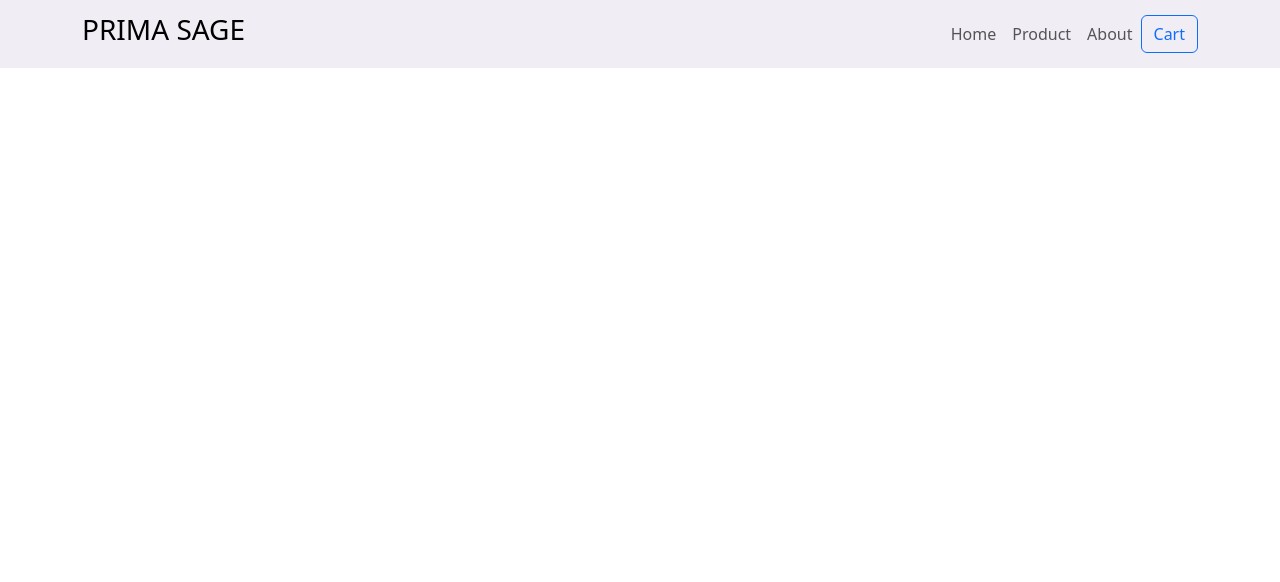
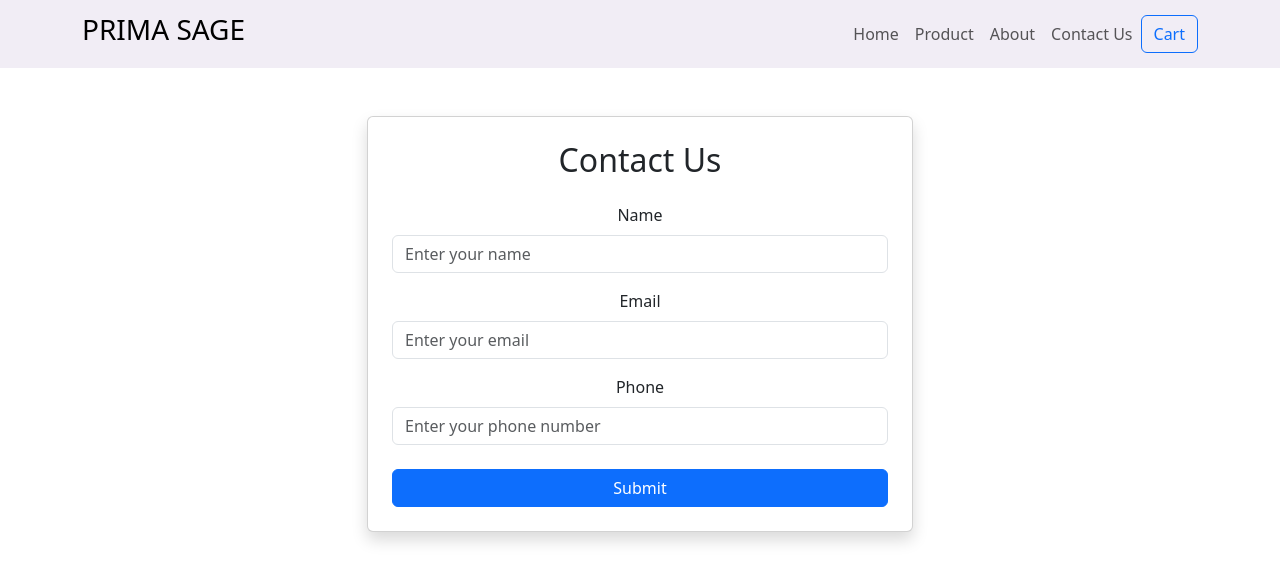
Before and after one commit to sabareesanrajkumar/prima-saga-ecommerce, a React (Create React App) app in the folder client/: page /ContactUs in a window 1280 px wide. Shown: the top 582 px of the page. Built offline with nearby package versions, Linux system fonts and the light colour scheme.

Commit message:
contact us page

```diff
--- a/client/package.json
+++ b/client/package.json
@@ -7,6 +7,7 @@
     "@testing-library/jest-dom": "^6.6.3",
     "@testing-library/react": "^16.3.0",
     "@testing-library/user-event": "^13.5.0",
+    "axios": "^1.8.4",
     "bootstrap": "^5.3.5",
     "react": "^19.1.0",
     "react-bootstrap": "^2.10.9",
--- a/client/src/App.js
+++ b/client/src/App.js
@@ -5,7 +5,7 @@ import { BrowserRouter as Router, Routes, Route } from 'react-router-dom';
 import Home from './Pages/Home';
 import Product from './Pages/Product';
 import About from './Pages/About';
-
+import ContactUs from './Pages/ContactUs';
 import { CartProvider } from './Components/Cart/CartContext';
 
 function App() {
@@ -18,6 +18,7 @@ function App() {
             <Route path="/" element={<Home />} />
             <Route path="/Product" element={<Product />} />
             <Route path="/About" element={<About />} />
+            <Route path="/ContactUs" element={<ContactUs />} />
           </Routes>
         </Router>
       </CartProvider>
--- a/client/src/Components/NavBar/NavBar.jsx
+++ b/client/src/Components/NavBar/NavBar.jsx
@@ -34,6 +34,9 @@ const NavBar = () => {
               <Nav.Link as={Link} to="/about">
                 About
               </Nav.Link>
+              <Nav.Link as={Link} to="/contactus">
+                Contact Us
+              </Nav.Link>
             </Nav>
           </Navbar.Collapse>
           <Button variant="outline-primary" onClick={handleShow}>
--- /dev/null
+++ b/client/src/Pages/ContactUs.jsx
@@ -0,0 +1,104 @@
+import React, { useState } from 'react';
+import axios from 'axios';
+import {
+  Form,
+  Button,
+  Container,
+  Alert,
+  Row,
+  Col,
+  Card,
+} from 'react-bootstrap';
+
+const ContactUs = () => {
+  const [userData, setUserData] = useState({
+    name: '',
+    email: '',
+    phone: '',
+  });
+
+  const [message, setMessage] = useState('');
+  const [variant, setVariant] = useState('');
+
+  const firebaseUrl =
+    'https://react-guided-project-default-rtdb.asia-southeast1.firebasedatabase.app/contacts.json';
+  const handleChange = (e) => {
+    setUserData((prevData) => ({
+      ...prevData,
+      [e.target.name]: e.target.value,
+    }));
+  };
+
+  const handleSubmit = async (e) => {
+    e.preventDefault();
+    try {
+      await axios.post(firebaseUrl, userData);
+      setVariant('success');
+      setMessage('Submitted successfully!');
+      setUserData({ name: '', email: '', phone: '' });
+    } catch (error) {
+      console.error('Error submitting:', error);
+      setVariant('danger');
+      setMessage('Submission failed. Please try again.');
+    }
+  };
+
+  return (
+    <Container className="my-5">
+      <Row className="justify-content-center">
+        <Col md={6}>
+          <Card className="shadow p-4">
+            <h2 className="text-center mb-4">Contact Us</h2>
+            {message && <Alert variant={variant}>{message}</Alert>}
+
+            <Form onSubmit={handleSubmit}>
+              <Form.Group className="mb-3" controlId="formName">
+                <Form.Label>Name</Form.Label>
+                <Form.Control
+                  type="text"
+                  name="name"
+                  value={userData.name}
+                  onChange={handleChange}
+                  placeholder="Enter your name"
+                  required
+                />
+              </Form.Group>
+
+              <Form.Group className="mb-3" controlId="formEmail">
+                <Form.Label>Email</Form.Label>
+                <Form.Control
+                  type="email"
+                  name="email"
+                  value={userData.email}
+                  onChange={handleChange}
+                  placeholder="Enter your email"
+                  required
+                />
+              </Form.Group>
+
+              <Form.Group className="mb-4" controlId="formPhone">
+                <Form.Label>Phone</Form.Label>
+                <Form.Control
+                  type="tel"
+                  name="phone"
+                  value={userData.phone}
+                  onChange={handleChange}
+                  placeholder="Enter your phone number"
+                  required
+                />
+              </Form.Group>
+
+              <div className="d-grid">
+                <Button variant="primary" type="submit">
+                  Submit
+                </Button>
+              </div>
+            </Form>
+          </Card>
+        </Col>
+      </Row>
+    </Container>
+  );
+};
+
+export default ContactUs;
```
Also changed, not shown: 1 other file (tests, documents, lock files or other folders).
